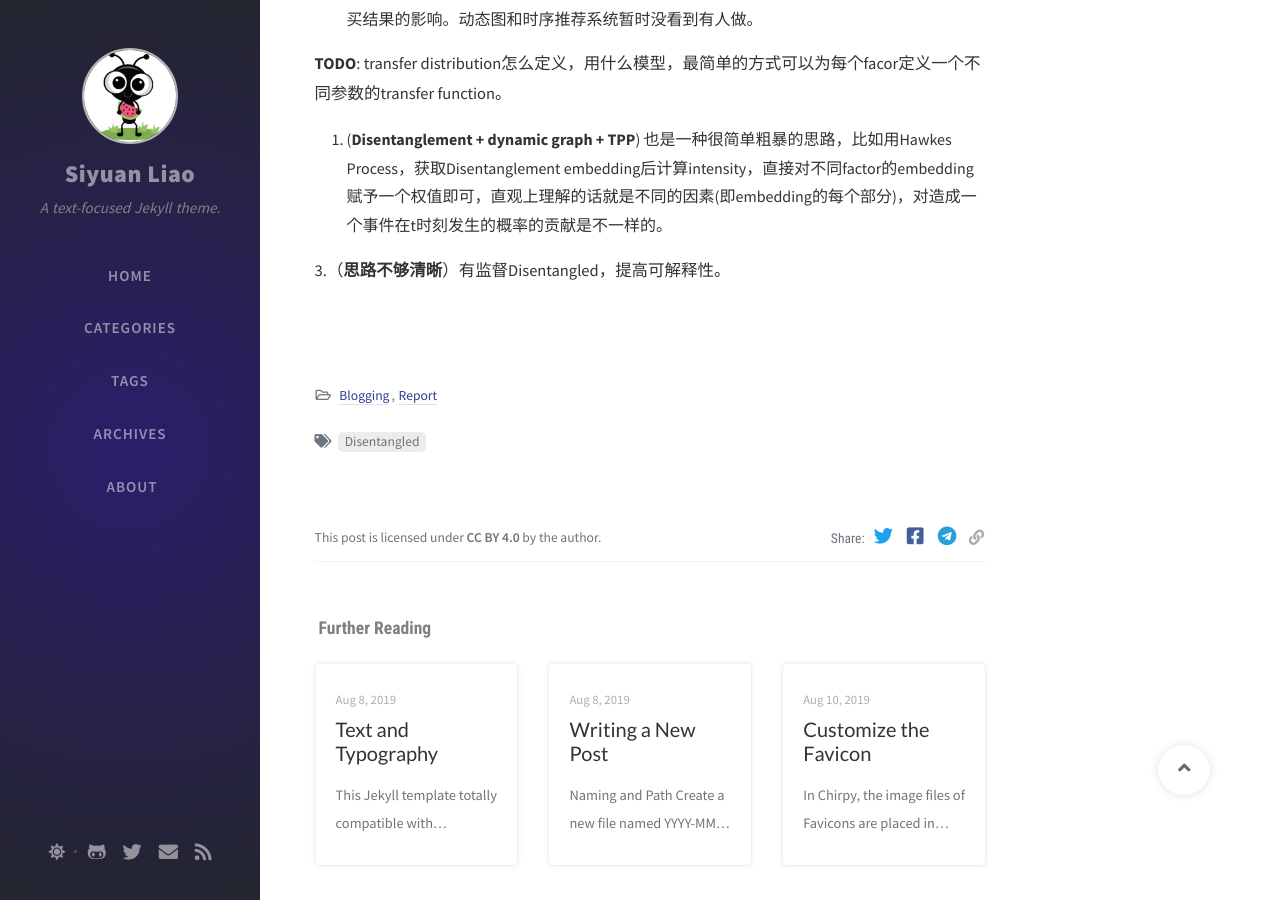
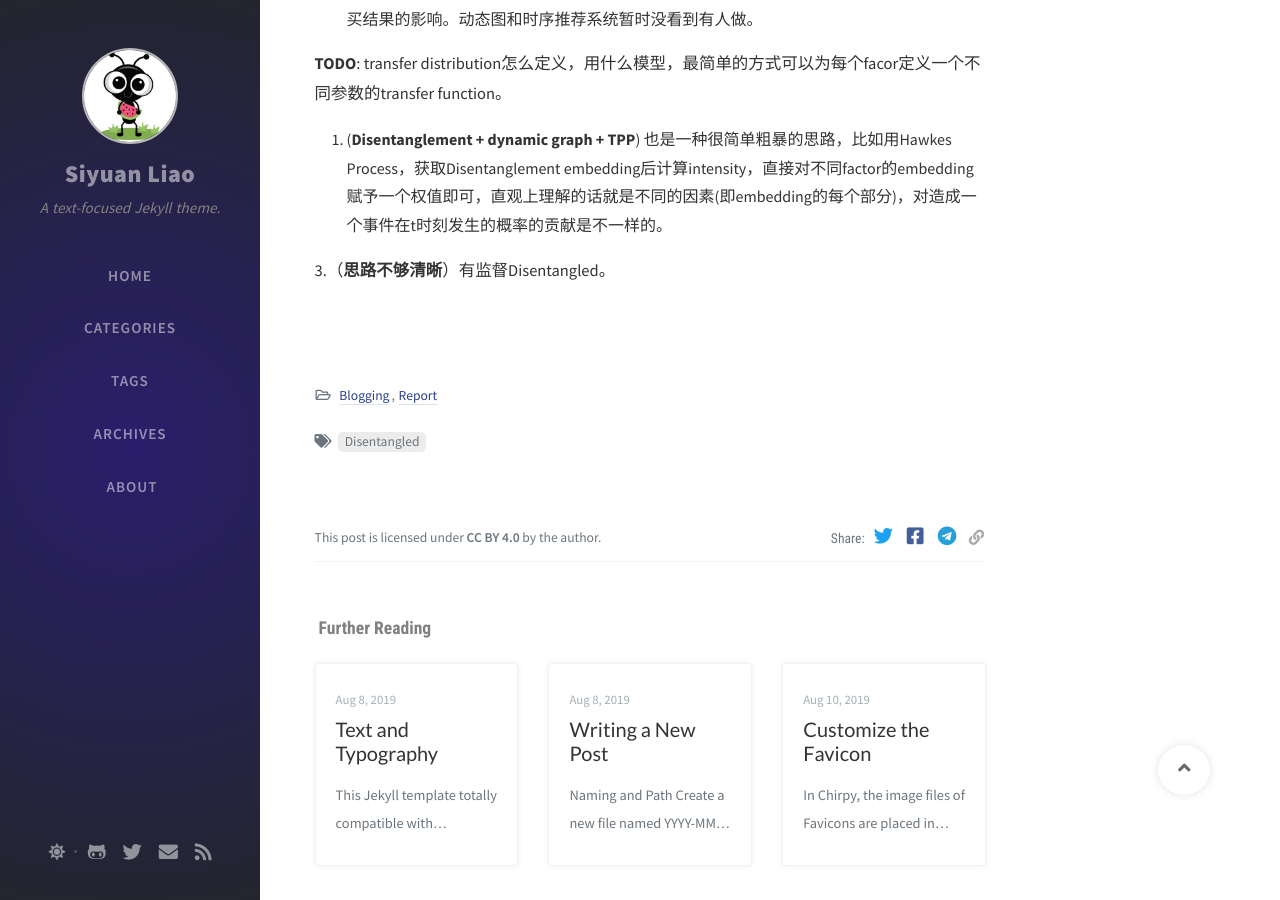
Before and after one commit to SeanLiaoy/seanliaoy.github.io, a Jekyll site: the page built from _posts/2020-10-04-disentangled.md, in a window 1280 px wide and 900 px high, scrolled down 2130 px. Built offline with Jekyll 4.4.1, drawn with Linux system fonts in a browser that asks for light colours; nearby versions of some CDN libraries; comment, search, counter and statistics services are not loaded.

Commit message:
修改文件: _posts/2020-10-04-disentangled.md

```diff
--- a/_posts/2020-10-04-disentangled.md
+++ b/_posts/2020-10-04-disentangled.md
@@ -82,4 +82,4 @@ Disentangled很适合用来做dynamic embedding
 
 2. (**Disentanglement + dynamic graph + TPP**) 也是一种很简单粗暴的思路，比如用Hawkes Process，获取Disentanglement embedding后计算intensity，直接对不同factor的embedding赋予一个权值即可，直观上理解的话就是不同的因素(即embedding的每个部分)，对造成一个事件在t时刻发生的概率的贡献是不一样的。
 
-3.（**思路不够清晰**）有监督Disentangled，提高可解释性。
+3.（**思路不够清晰**）有监督Disentangled。
```
